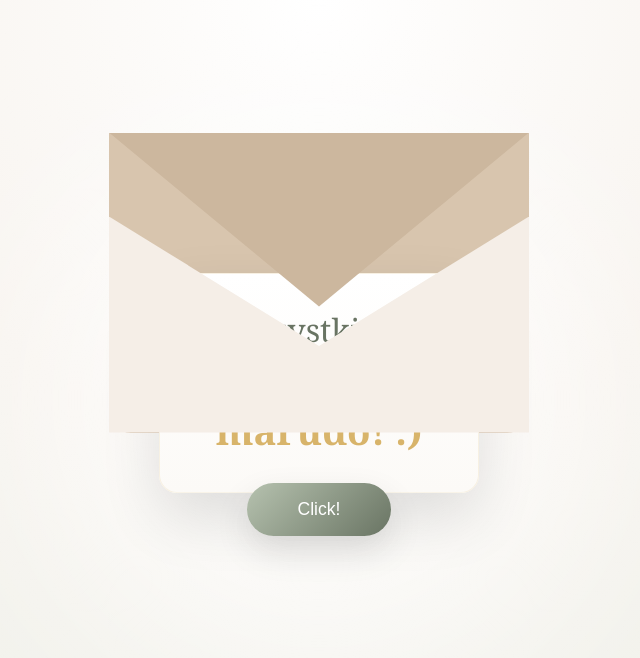
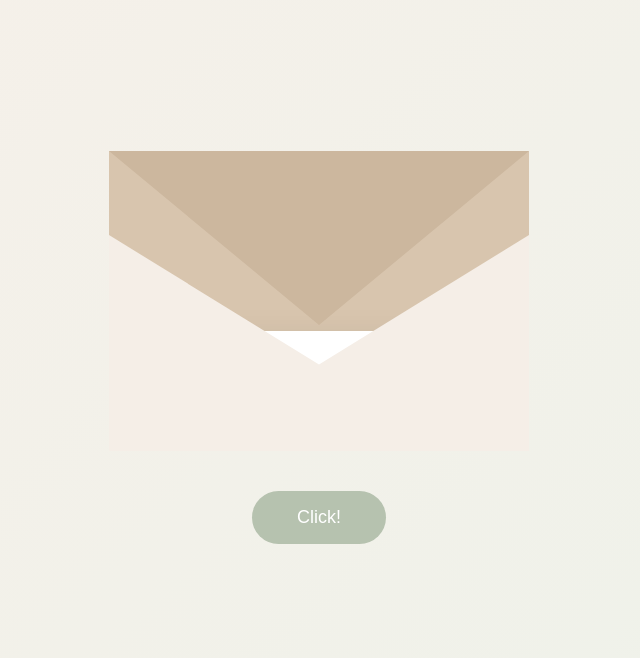
Before and after one commit to MissCogito/HB, a plain HTML site: page index.html in a window 1280 px wide. Shown: the whole page, without its empty margins (321-961 px from the left). Drawn offline with Linux system fonts and the light colour scheme.

Commit message:
Update style.css

```diff
--- a/style.css
+++ b/style.css
@@ -1,11 +1,3 @@
-:root{
-    --beige:#f5eee7;
-    --beige-dark:#d8c5ae;
-    --sage:#b6c2af;
-    --sage-dark:#697463;
-    --gold:#d8b46a;
-}
-
 *{
     margin:0;
     padding:0;
@@ -14,51 +6,29 @@
 
 body{
     min-height:100vh;
-    overflow:hidden;
+
+    display:flex;
+    justify-content:center;
+    align-items:center;
+
     font-family:Georgia, serif;
 
     background:
-    radial-gradient(circle at top,
-    #ffffff 0%,
-    #f8f4ef 45%,
-    #edf1ea 100%);
+    linear-gradient(
+        135deg,
+        #f6f0e9,
+        #eef2ea
+    );
 }
 
 .scene{
-    width:100%;
-    height:100vh;
 
     display:flex;
     flex-direction:column;
-    justify-content:center;
     align-items:center;
-
-    position:relative;
 }
 
-/* Światło */
-
-.light{
-
-    position:absolute;
-
-    width:650px;
-    height:650px;
-
-    border-radius:50%;
-
-    background:
-    radial-gradient(
-        rgba(255,255,255,.95),
-        rgba(255,255,255,0)
-    );
-
-    filter:blur(70px);
-
-    z-index:0;
-}
-
-/* Koperta */
+/* KOPERTA */
 
 .envelope-wrapper{
 
@@ -67,10 +37,10 @@ body{
     width:420px;
     height:300px;
 
-    z-index:20;
+    overflow:hidden;
 }
 
-/* Kartka */
+/* KARTKA */
 
 .letter{
 
@@ -80,58 +50,45 @@ body{
     height:220px;
 
     left:50px;
-    top:140px;
+    top:180px;
 
-    background:
-    linear-gradient(
-        180deg,
-        #ffffff,
-        #fcfaf7
-    );
+    background:white;
 
     border-radius:18px;
-
-    border:1px solid rgba(216,180,106,.15);
 
     display:flex;
     justify-content:center;
     align-items:center;
 
     box-shadow:
-    0 25px 60px rgba(0,0,0,.12);
+    0 15px 40px rgba(0,0,0,.12);
 
-    transition:
-    transform 1.6s cubic-bezier(.22,1,.36,1);
+    transition:1.2s;
 
     z-index:3;
 }
 
 .card-content{
     text-align:center;
-    padding:20px;
 }
 
 .card-content h2{
 
-    color:var(--sage-dark);
+    color:#697463;
 
     font-size:2rem;
-
-    line-height:1.3;
-
-    font-weight:500;
 }
 
 .card-content h3{
 
-    margin-top:12px;
+    color:#d8b46a;
 
-    color:var(--gold);
+    margin-top:10px;
 
-    font-size:2.4rem;
+    font-size:2.2rem;
 }
 
-/* Tył */
+/* TYŁ */
 
 .envelope-back{
 
@@ -140,14 +97,14 @@ body{
     width:100%;
     height:100%;
 
-    background:var(--beige-dark);
+    background:#d8c5ae;
 
-    border-radius:0 0 22px 22px;
+    border-radius:0 0 20px 20px;
 
     z-index:2;
 }
 
-/* Przód */
+/* PRZÓD */
 
 .envelope-front{
 
@@ -158,7 +115,7 @@ body{
     width:100%;
     height:72%;
 
-    background:var(--beige);
+    background:#f5eee7;
 
     clip-path:polygon(
         0 100%,
@@ -171,7 +128,7 @@ body{
     z-index:5;
 }
 
-/* Klapka */
+/* KLAPKA */
 
 .envelope-flap{
 
@@ -188,115 +145,72 @@ body{
         50% 58%
     );
 
-    transform-origin:top center;
+    transform-origin:top;
 
-    transition:
-    transform 1.3s cubic-bezier(.22,1,.36,1);
+    transition:1s;
 
     z-index:6;
 }
 
 /* OTWARCIE */
 
+.envelope-wrapper.open{
+
+    overflow:visible;
+}
+
 .envelope-wrapper.open .envelope-flap{
 
-    transform:
-    rotateX(180deg);
+    transform:rotateX(180deg);
 }
 
 .envelope-wrapper.open .letter{
 
-    transform:
-    translateY(-120px)
-    scale(1.02);
+    transform:translateY(-140px);
 
     z-index:100;
 }
 
-/* Przycisk */
+/* PRZYCISK */
 
 #openBtn{
 
-    margin-top:50px;
+    margin-top:40px;
 
     border:none;
 
-    padding:16px 50px;
+    padding:16px 45px;
 
     border-radius:999px;
 
-    background:
-    linear-gradient(
-        135deg,
-        var(--sage),
-        var(--sage-dark)
-    );
+    background:#b6c2af;
 
     color:white;
 
-    font-size:1.1rem;
+    font-size:18px;
 
     cursor:pointer;
-
-    box-shadow:
-    0 15px 35px rgba(0,0,0,.12);
-
-    transition:.3s;
-
-    z-index:50;
 }
 
-#openBtn:hover{
-
-    transform:translateY(-3px);
-
-    box-shadow:
-    0 20px 40px rgba(216,180,106,.25);
-}
-
-/* Happy Birthday */
+/* HAPPY BIRTHDAY */
 
 .birthday{
 
-    margin-top:45px;
+    margin-top:40px;
 
-    color:var(--gold);
+    font-size:3rem;
 
-    font-size:clamp(
-        2.5rem,
-        5vw,
-        4rem
-    );
+    color:#d8b46a;
 
     opacity:0;
 
-    transform:translateY(25px);
-
     transition:1s;
-
-    z-index:40;
 }
 
 .birthday.show{
 
     opacity:1;
-
-    transform:translateY(0);
 }
-
-/* Efekty */
-
-#particles,
-#confetti,
-#balloons{
-
-    position:fixed;
-    inset:0;
-
-    pointer-events:none;
-}
-
-/* Mobile */
 
 @media(max-width:768px){
 
@@ -312,7 +226,6 @@ body{
         height:170px;
 
         left:40px;
-        top:80px;
     }
 
     .card-content h2{
@@ -324,9 +237,7 @@ body{
     }
 
     .birthday{
-
+        font-size:2rem;
         text-align:center;
-
-        padding:0 20px;
     }
 }
```
